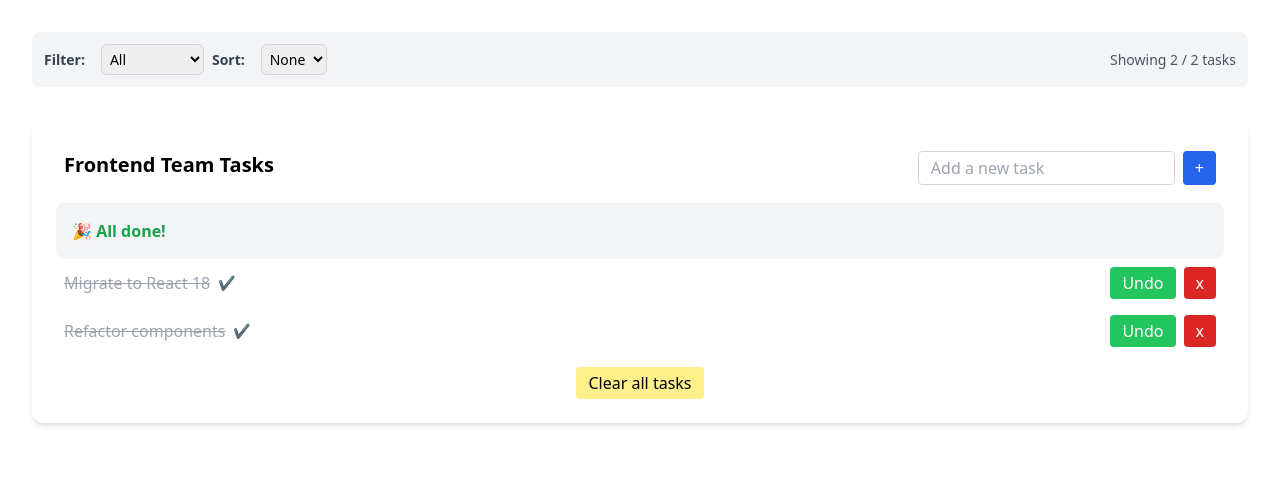
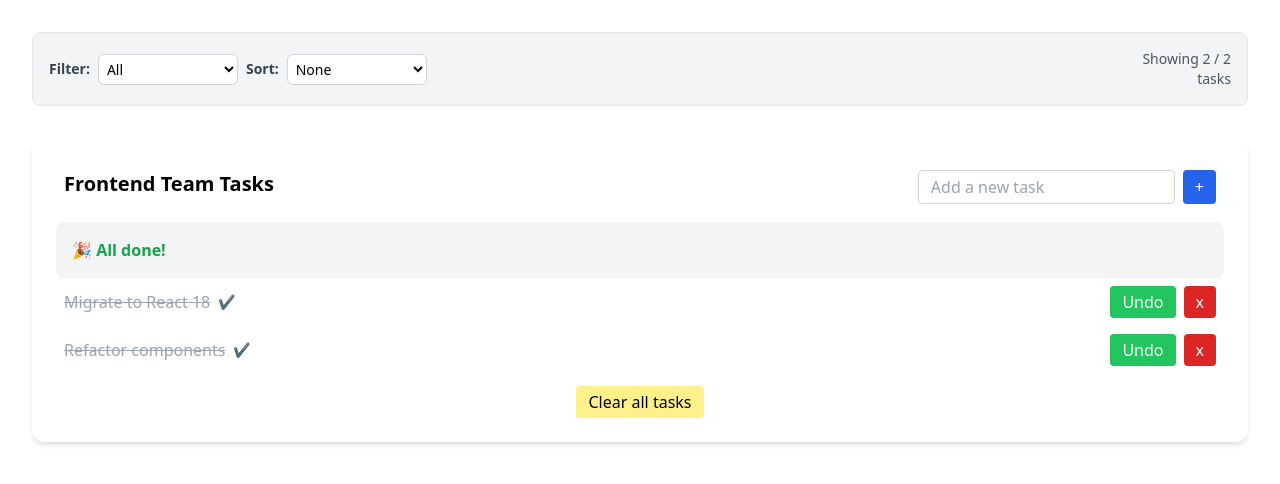
Before and after one commit to dalofe/react-playground, a React (Vite) app: page / in a window 1280 px wide. Shown: the top 484 px of the page. Built offline with nearby package versions, Linux system fonts and the light colour scheme; the HTML template or start-up script is replaced by a standard one.

Commit message:
Day 21: improving the styles of the TaskFilterBar component

```diff
--- a/src/components/TaskFilterBar.tsx
+++ b/src/components/TaskFilterBar.tsx
@@ -18,14 +18,14 @@ export function TaskFilterBar({
   numberOfVisibleTasks,
 }: TaskFilterBarProps) {
   return (
-    <div className="flex flex-col sm:flex-row sm:items-center sm:justify-between gap-4 items-center p-3 bg-gray-100 rounded-lg">
-      <div className="flex flex-col sm:flex-row sm:items-center gap-2">
-        <div className="flex items-center gap-2">
-          <label className="mr-2 font-semibold text-sm text-gray-700">
-            Filter:{' '}
-          </label>
+    <div className="flex flex-col sm:flex-row sm:items-center sm:justify-between gap-3 sm:gap-4 p-3 sm:p-4 bg-gray-100 rounded-lg border border-gray-200">
+      {/* Left side: Filter + Sort */}
+      <div className="flex flex-col sm:flex-row sm:items-center gap-2 w-full">
+        {/* Filter */}
+        <div className="flex items-center gap-2 w-full sm:w-auto">
+          <label className="font-semibold text-sm text-gray-700">Filter:</label>
           <select
-            className="border border-gray-300 rounded-md p-1 text-sm"
+            className="flex-grow sm:flex-grow-0 sm:min-w-[140px] border border-gray-300 rounded-md p-1 text-sm bg-white hover:border-gray-400 focus:outlite-none focus:ring-2 focus:ring-blue-200 focus:border-blue-400 transition"
             value={filter}
             onChange={(e) => onFilterChange(e.target.value as FilterOptions)}
           >
@@ -34,12 +34,12 @@ export function TaskFilterBar({
             <option value="pending">Pending</option>
           </select>
         </div>
-        <div className="flex items-center gap-2">
-          <label className="mr-2 font-semibold text-sm text-gray-700">
-            Sort:
-          </label>
+
+        {/* Sort */}
+        <div className="flex items-center gap-2 w-full sm:w-auto">
+          <label className="font-semibold text-sm text-gray-700">Sort:</label>
           <select
-            className="border border-gray-300 rounded-md p-1 text-sm"
+            className="flex-grow sm:flex-grow-0 sm:min-w-[140px] border border-gray-300 rounded-md p-1 text-sm bg-white hover:border-gray-400 focus:outlite-none focus:ring-2 focus:ring-blue-200 focus:border-blue-400 transition"
             value={sort}
             onChange={(e) => onSortChange(e.target.value as SortOptions)}
           >
@@ -49,7 +49,9 @@ export function TaskFilterBar({
           </select>
         </div>
       </div>
-      <span className="ml-auto text-xs sm:text-sm text-right text-gray-600">
+
+      {/* Right side: Task count */}
+      <span className="text-xs sm:text-sm text-right text-gray-600 sm:ml-auto">
         Showing {numberOfVisibleTasks} / {tasks.length} tasks
       </span>
     </div>
```
